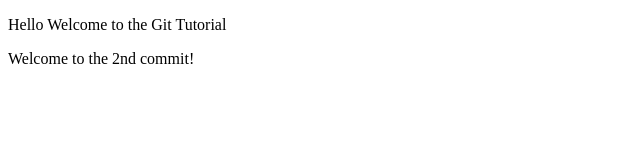
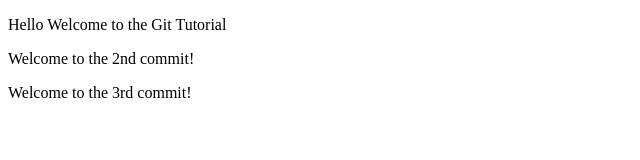
Before and after one commit to sinarshik27/athena, a plain HTML site: page index.html in a window 1280 px wide. Shown: the whole page, without its empty margins (0-640 px from the left). Drawn offline with Linux system fonts and the light colour scheme.

Commit message:
index html was modified and hello txt was added

```diff
--- a/index.html
+++ b/index.html
@@ -8,5 +8,6 @@
 <body>
     <p>Hello Welcome to the Git Tutorial</p>
     <p>Welcome to the 2nd commit!</p>
+    <p>Welcome to the 3rd commit!</p>
 </body>
 </html>
```
Also changed, not shown: hello.txt (added).
